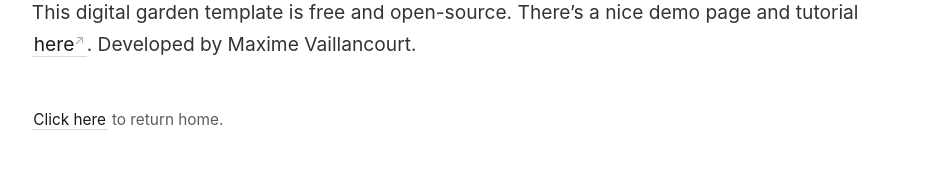
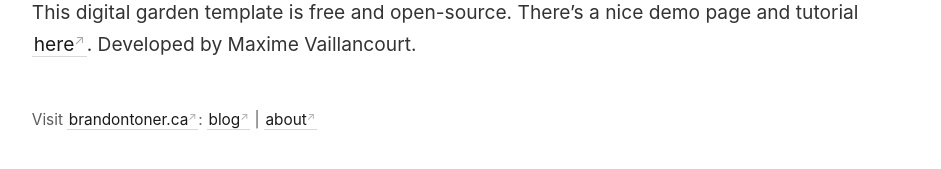
Before and after one commit to brandon-toner/brandontoner-jekyll-garden, a Jekyll site: the page built from _pages/index.md, in a window 1280 px wide and 900 px high, scrolled down 1697 px. Shown: the part 700-869 px from the top of the window, without its empty margins (45-986 px from the left). Built offline with Jekyll 4.4.1, drawn with Linux system fonts in a browser that asks for light colours.

Commit message:
Update content

```diff
--- a/_includes/footer.html
+++ b/_includes/footer.html
@@ -1 +1 @@
-<a class="internal-link" href="/index">Click here</a> to return home.
+Visit <a href="http://brandontoner.ca">brandontoner.ca</a>: <a href="http://brandontoner.ca/blog.opml">blog</a> | <a href="http://brandontoner.ca/hello.opml">about</a>
```
